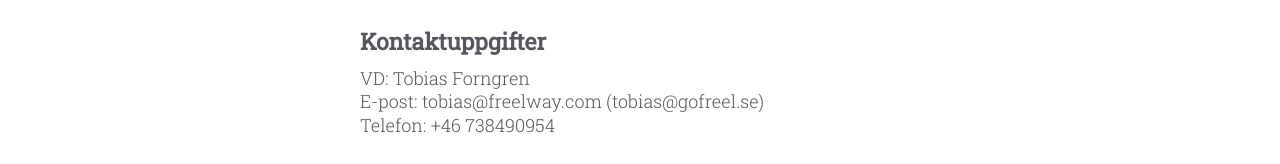
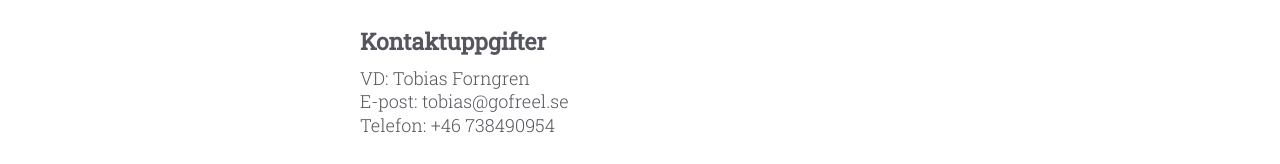
Before and after one commit to viirre/freelway-splash, a plain HTML site: page index.html in a window 1280 px wide. Shown: the part 1137-1301 px from the top of the page. Drawn offline with Linux system fonts and the light colour scheme.

Commit message:
Remove email address not in use yet

```diff
--- a/index.html
+++ b/index.html
@@ -38,7 +38,7 @@ Freelway på Stockholms stads: <a href="http://www.investstockholm.com/Cleantech
 <h4>Kontaktuppgifter</h4>
 <p>
 VD: Tobias Forngren<br>
-E-post: tobias@freelway.com (tobias@gofreel.se)<br>
+E-post: tobias@gofreel.se<br>
 Telefon: +46 738490954</p>
         </article>
     </body>
```
